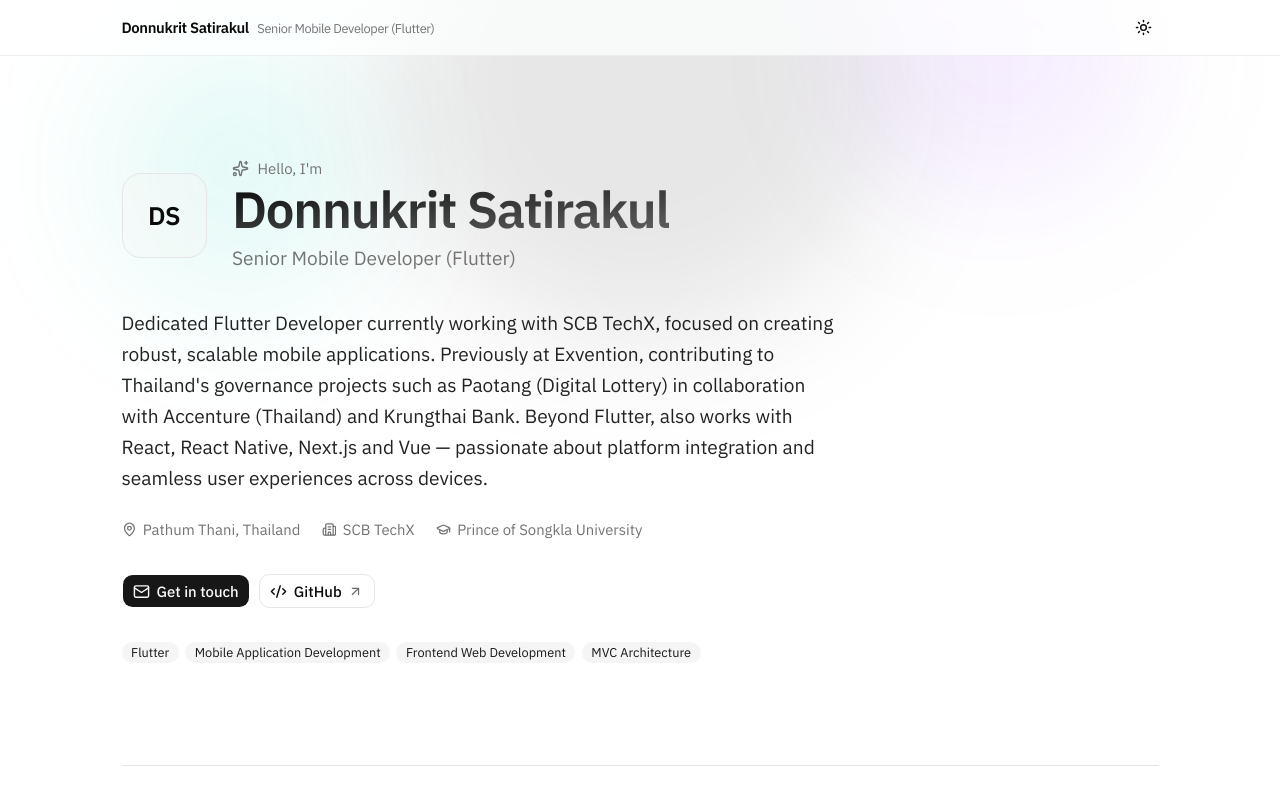
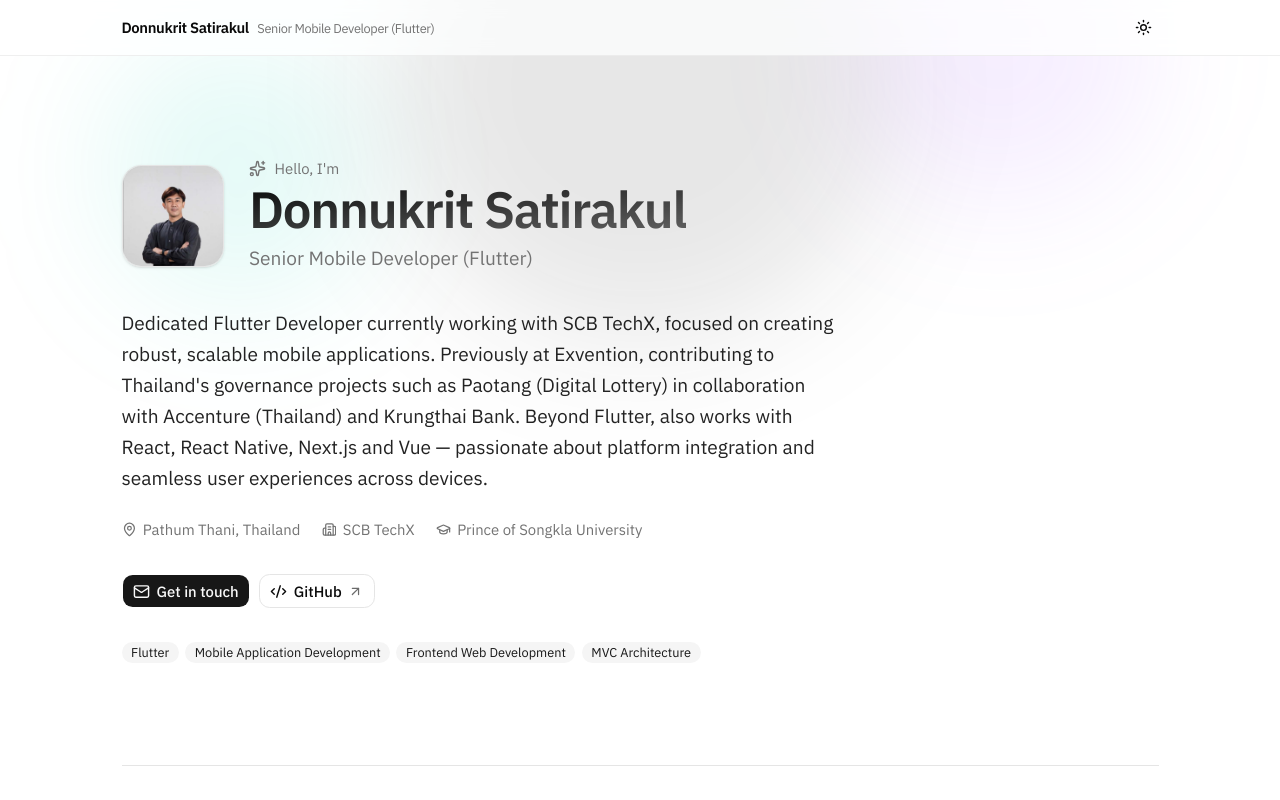
Before and after one commit to xSengPed/my_dev_profile, a Next.js app: page / in a window 1280 px wide. Shown: the top 800 px of the page. Built offline with nearby package versions, Linux system fonts and the light colour scheme; a web font is replaced by a local one.

Commit message:
feat: add avatar image to hero

```diff
--- a/src/app/page.tsx
+++ b/src/app/page.tsx
@@ -1,3 +1,4 @@
+import Image from "next/image";
 import { ThemeToggle } from "@/components/theme-toggle";
 import { Badge } from "@/components/ui/badge";
 import { Button } from "@/components/ui/button";
@@ -63,9 +64,14 @@ export default function Home() {
         {/* Hero */}
         <section className="py-16 sm:py-24">
           <div className="flex flex-col items-start gap-6 sm:flex-row sm:items-center">
-            <div className="flex size-20 shrink-0 items-center justify-center rounded-2xl border bg-muted/40 text-2xl font-semibold tracking-tight">
-              DS
-            </div>
+            <Image
+              src="/avatar.jpg"
+              alt="Donnukrit Satirakul"
+              width={96}
+              height={96}
+              priority
+              className="size-24 shrink-0 rounded-2xl border object-cover shadow-sm"
+            />
             <div>
               <p className="flex items-center gap-2 text-sm text-muted-foreground">
                 <Sparkles className="size-4" /> Hello, I&apos;m
```
Also changed, not shown: public/avatar.jpg (added).
